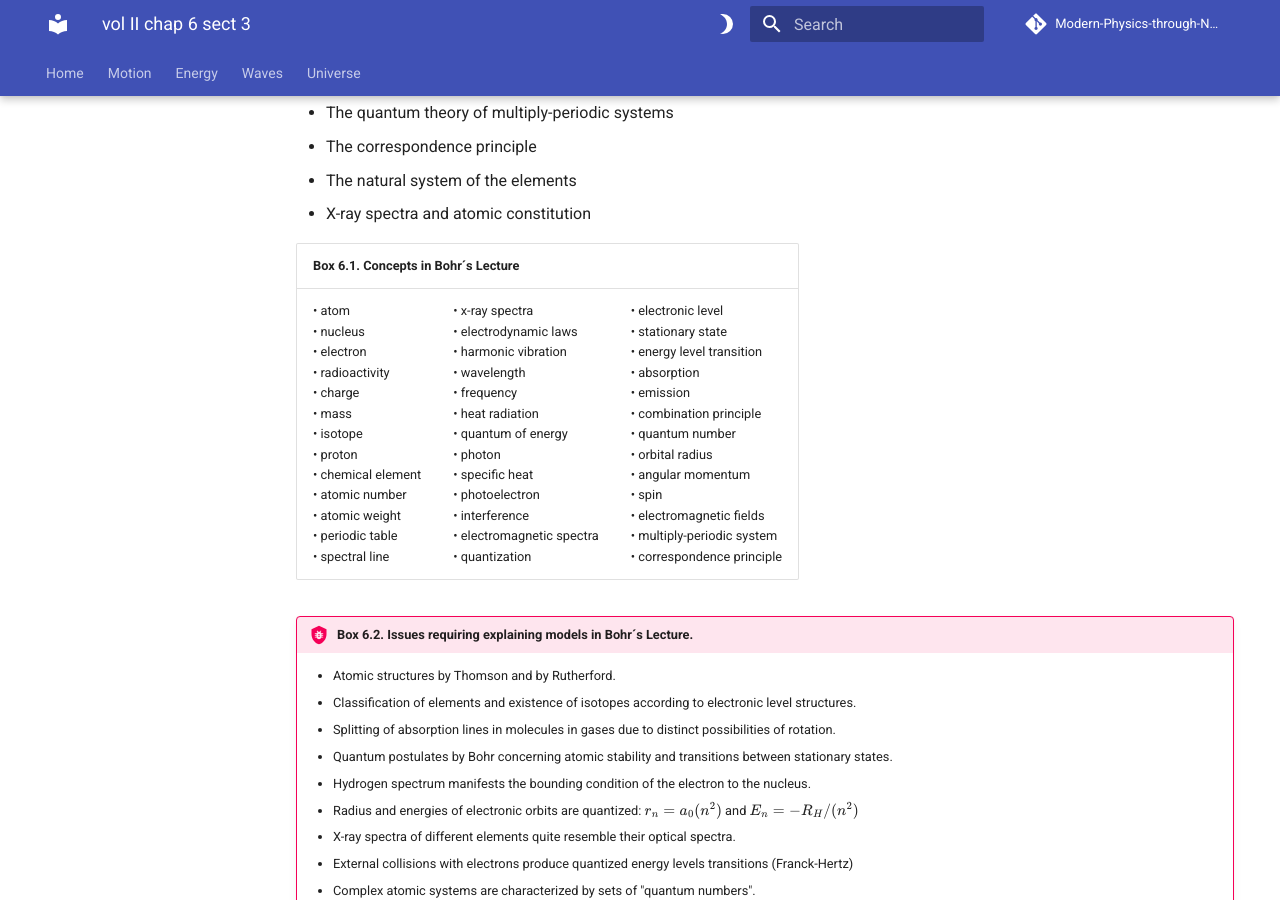
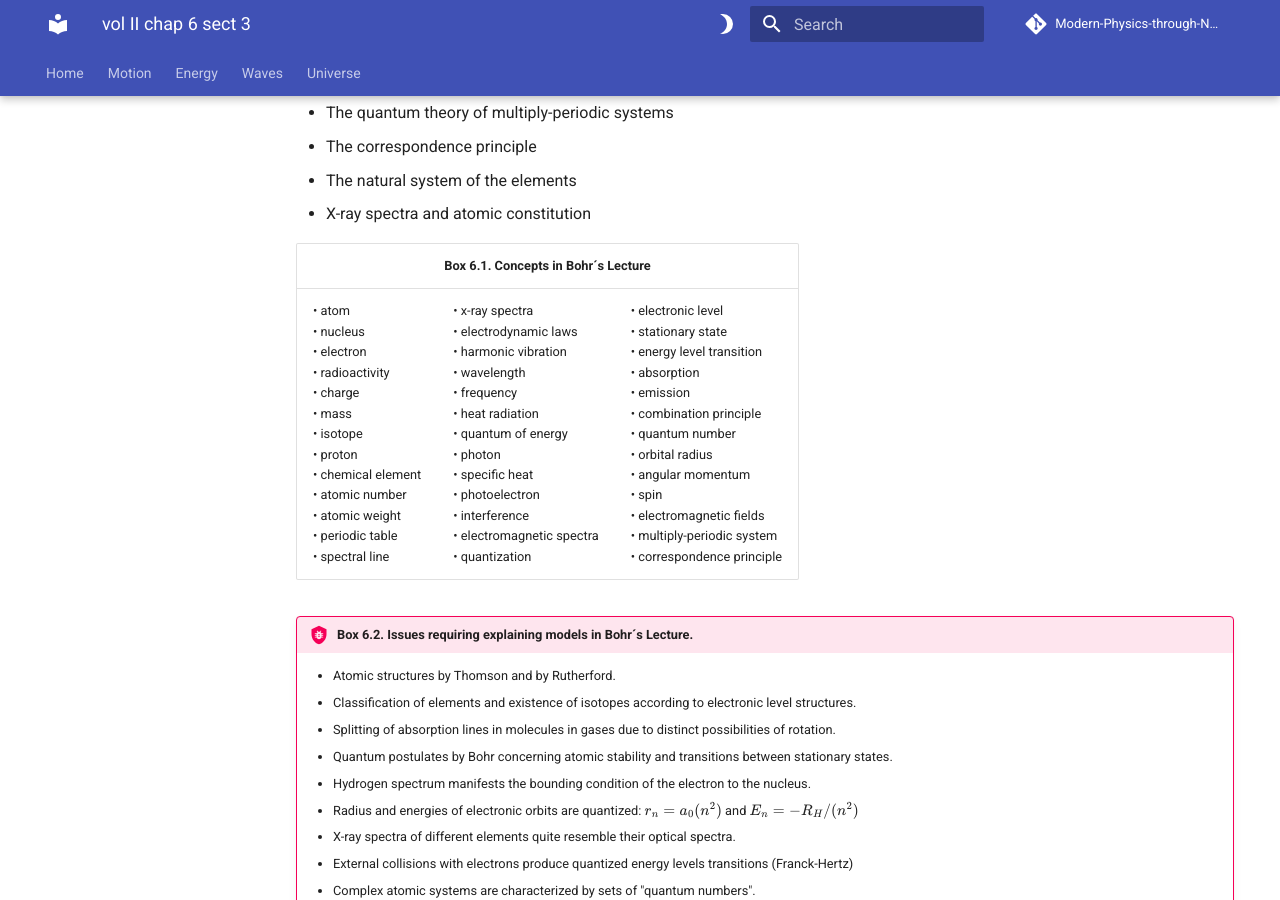
Before and after one commit to modphysnobel/modphysnobel.github.io, an MkDocs documentation site: the page built from docs/vol-II/vol-II-chap-6-sect-3.md, in a window 1280 px wide and 900 px high, scrolled down 1212 px. Built offline with MkDocs 1.6.1 and Material for MkDocs 9.7.7, drawn with Linux system fonts in a browser that asks for light colours; some web fonts are replaced; comment, search, counter and statistics services are not loaded.

Commit message:
Update vol-II-chap-6-sect-3.md

```diff
--- a/docs/vol-II/vol-II-chap-6-sect-3.md
+++ b/docs/vol-II/vol-II-chap-6-sect-3.md
@@ -35,11 +35,11 @@
 - The natural system of the elements
 - X-ray spectra and atomic constitution
 
-<p align="center">
+
 <table cellspacing="0" cellpadding="0">
 <tbody>
    <tr>
-   <th colspan="3">
+   <th colspan="3" style="text-align: center">
     Box 6.1. Concepts in Bohr´s Lecture
     </th>
   </tr>
@@ -92,7 +92,7 @@
 </tr>
    </tbody>
 </table>
-</p>
+
 
 !!! bug "Box 6.2. Issues requiring explaining models in Bohr´s Lecture."
 
@@ -118,11 +118,10 @@
 Nobel Lecture: *Fine Structure of the Hydrogen Atom* by Lamb.
 
 
-<p align="center">
 <table cellspacing="0" cellpadding="0">
 <tbody>
    <tr>
-   <th colspan="3">
+   <th colspan="3" style="text-align: center">
     Box 6.3. Concepts in Lamb´s Lecture
     </th>
   </tr>
@@ -163,7 +162,6 @@
 </tr>
    </tbody>
 </table>
-</p>
 
 !!! bug "Box 6.4. Issues requiring explaining models in Lamb´s Lecture."
 
@@ -191,11 +189,10 @@
 - The Phonon Maser
 - Concluding Remarks
 
-<p align="center">
 <table cellspacing="0" cellpadding="0">
 <tbody>
    <tr>
-   <th colspan="3">
+   <th colspan="3" style="text-align: center">
     Box 6.5. Concepts in Townes´ Lecture
     </th>
   </tr>
@@ -245,7 +242,6 @@
 </tr>
    </tbody>
 </table>
-</p>
 
 !!! bug "Box 6.6. Issues requiring explaining models in Townes´ Lecture."
 
@@ -281,11 +277,10 @@
 - Simplifying spectra by laser labeling
 - Other methods
 
-<p align="center">
 <table cellspacing="0" cellpadding="0">
 <tbody>
    <tr>
-   <th colspan="3">
+   <th colspan="3" style="text-align: center">
     Box 6.7. Concepts in Schawlow´s Lecture
     </th>
   </tr>
@@ -319,7 +314,6 @@
 </tr>
    </tbody>
 </table>
-</p>
 
 !!!bug "Box 6.8. Issues requiring explaining models in Schawlow´s Lecture."
 
```
